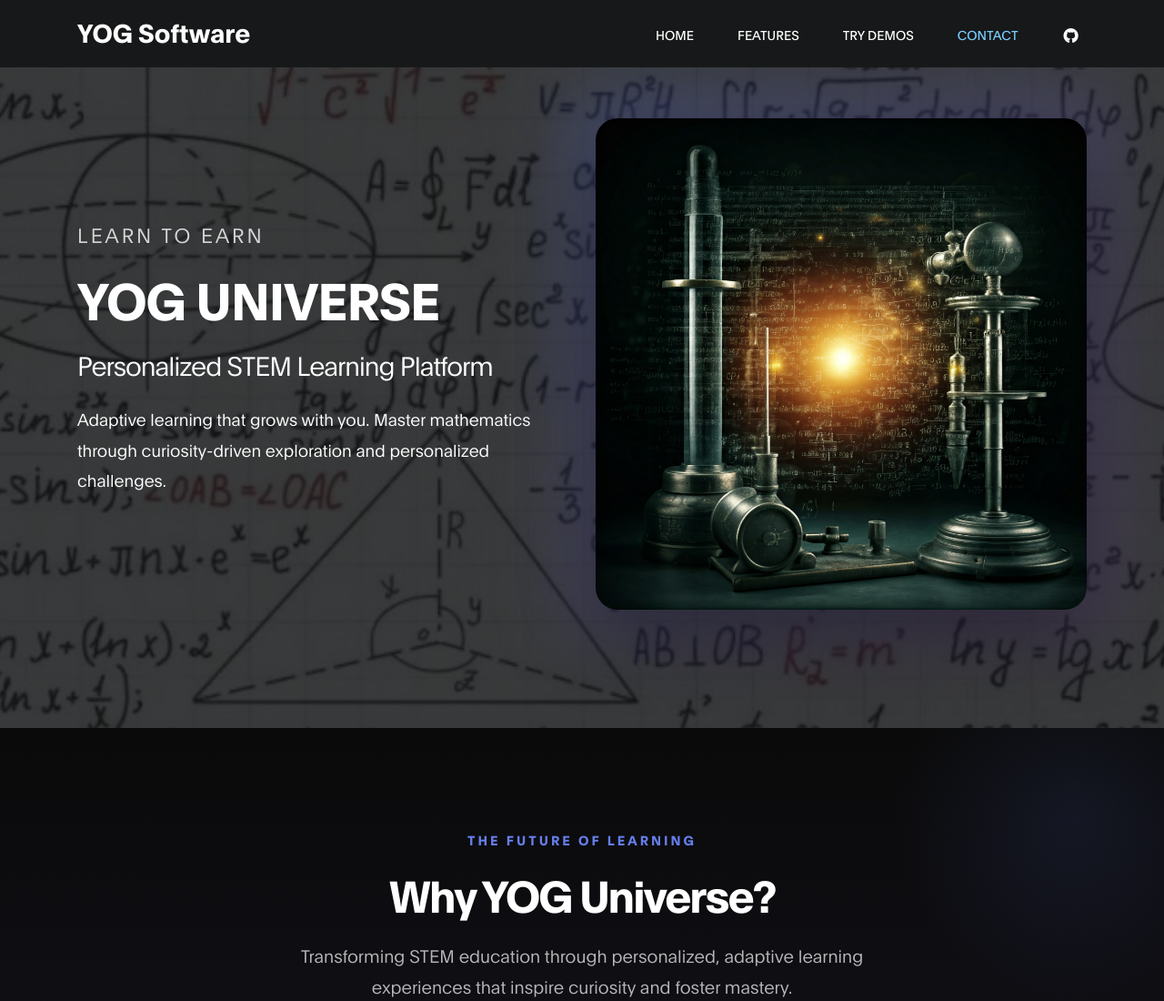
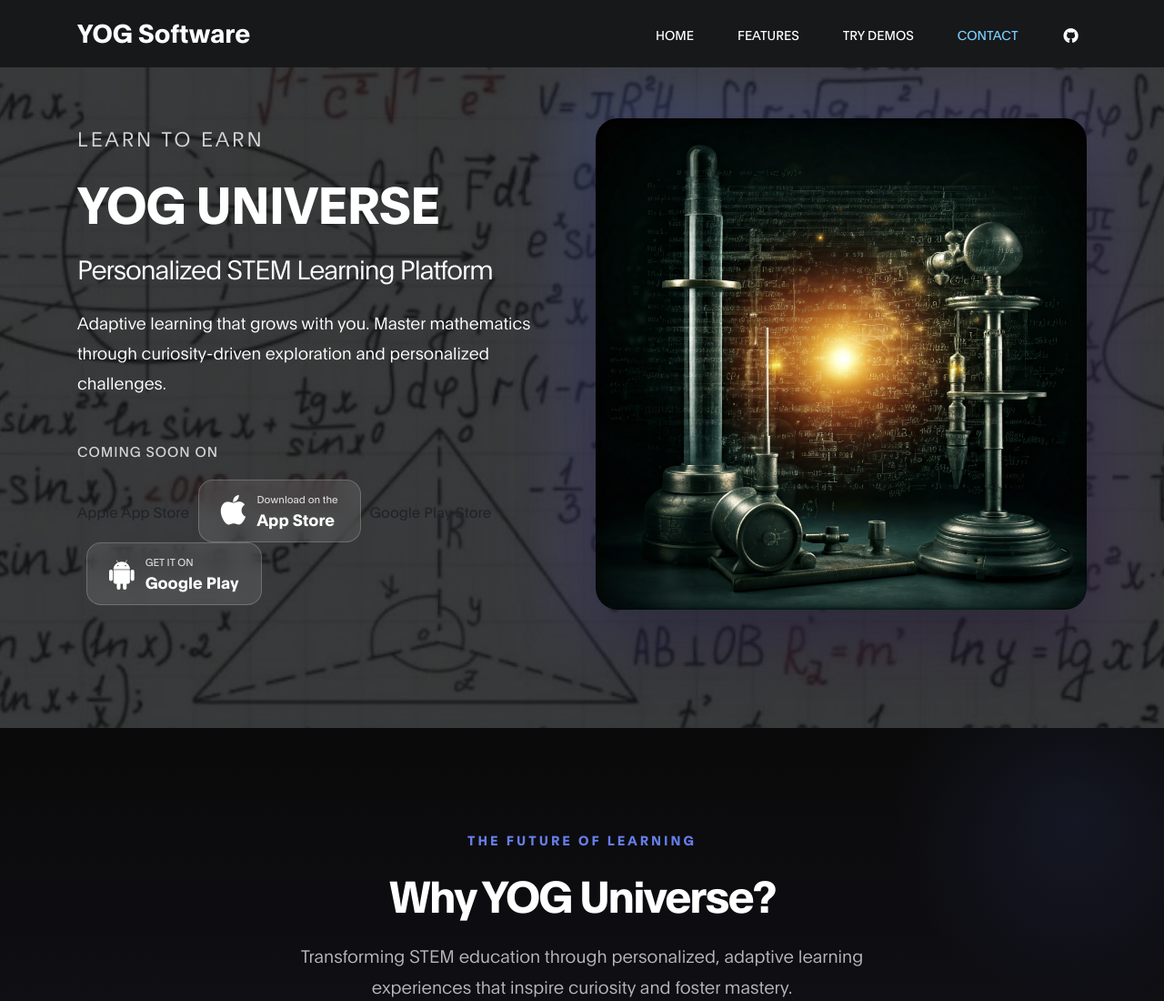
Before and after one commit to YOGSoftware/yogsoftware, a plain HTML site: page index.html in a window 1280 px wide. Shown: the top 1100 px of the page at 91% size. Drawn offline with Linux system fonts and the light colour scheme.

Commit message:
add demo

```diff
--- a/index.html
+++ b/index.html
@@ -176,8 +176,8 @@
                         </div> -->
 
                         <!-- Download Badges -->
-                        <!-- <div class="mt-5" data-aos="fade-up" data-aos-delay="900">
-                            <div style="color: rgba(255,255,255,0.8); font-size: 0.95rem; margin-bottom: 20px; letter-spacing: 1px;">AVAILABLE ON</div>
+                        <div class="mt-5" data-aos="fade-up" data-aos-delay="900">
+                            <div style="color: rgba(255,255,255,0.8); font-size: 0.95rem; margin-bottom: 20px; letter-spacing: 1px;">COMING SOON ON</div>
                             <div class="d-flex justify-content-center justify-content-lg-start align-items-center flex-wrap">
                                 Apple App Store
                                 <a href="" class="download-badge">
@@ -188,16 +188,16 @@
                                     </div>
                                 </a>
 
-                                Google Play Store -->
-                                <!-- <a href="" class="download-badge">
+                                Google Play Store
+                                <a href="" class="download-badge">
                                     <i class="fa fa-android" style="font-size: 2.2rem; color: #fff; margin-right: 12px;"></i>
                                     <div style="text-align: left;">
                                         <div style="color: rgba(255,255,255,0.8); font-size: 0.7rem; font-weight: 400;">GET IT ON</div>
                                         <div style="color: #fff; font-size: 1.1rem; font-weight: 700;">Google Play</div>
                                     </div>
-                                </a> -->
-                            <!-- </div>
-                        </div> -->
+                                </a>
+                            </div>
+                        </div>
                     </div>
                 </div>
 
```
